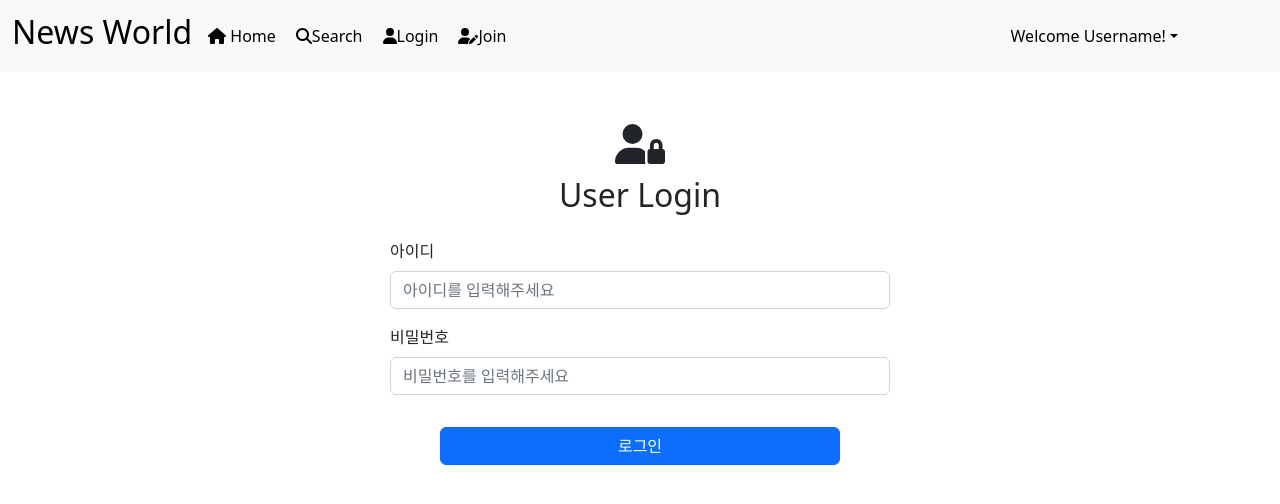
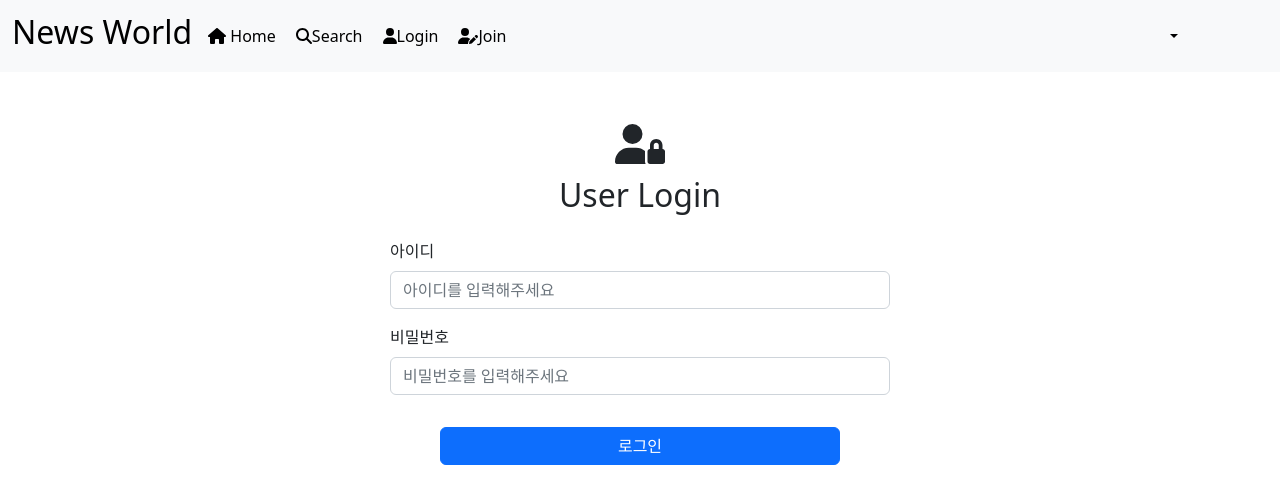
Before and after one commit to gihyeok10/News-Project, a React (Create React App) app in the folder client/: page /login in a window 1280 px wide. Shown: the top 504 px of the page. Built offline with nearby package versions, Linux system fonts and the light colour scheme.

Commit message:
세션스토리지

```diff
--- a/client/src/component/LoginForm.js
+++ b/client/src/component/LoginForm.js
@@ -18,6 +18,7 @@ const LoginForm = () => {
       if(res.data[0].cnt == 1){
         console.log("로그인됌!")
         alert("로그인되었습니다!")
+        sessionStorage.setItem('user_id', id)
         navigate('/')
       }
       else{
--- a/client/src/component/Navigation.js
+++ b/client/src/component/Navigation.js
@@ -13,6 +13,8 @@ import { Container, Nav, Navbar, NavDropdown,Form,Button } from "react-bootstrap
 const Navigation = () => {
   const navigate = useNavigate()
   const [now,setNow] = useState(true)
+
+  const userName = sessionStorage.getItem("user_id")
   const loginState = () => {
 
 
@@ -37,7 +39,7 @@ const Navigation = () => {
         </Nav>
         <Form  className="drop_down">
      {now ?
-   <NavDropdown title="Welcome Username!" id="basic-nav-dropdown">
+   <NavDropdown title={userName} id="basic-nav-dropdown">
     <NavDropdown.Item href="/mypage"><FontAwesomeIcon icon={faCircleUser} /> 내정보</NavDropdown.Item>
     <NavDropdown.Item href="/join">
       <FontAwesomeIcon icon={faUserPen} />내가 쓴글</NavDropdown.Item>
```
Also changed, not shown: 1 other file (tests, documents, lock files or other folders).
